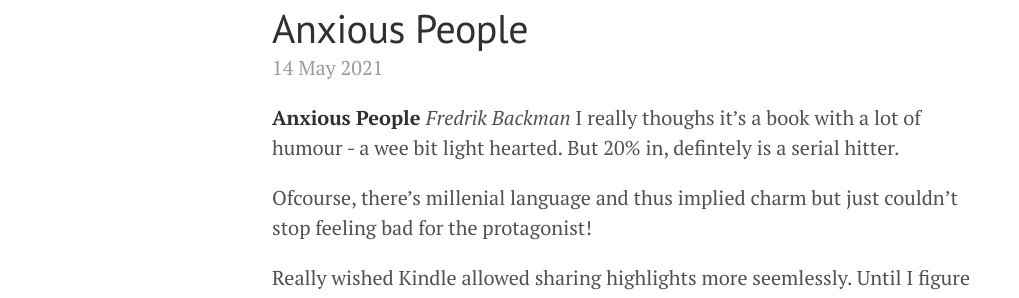
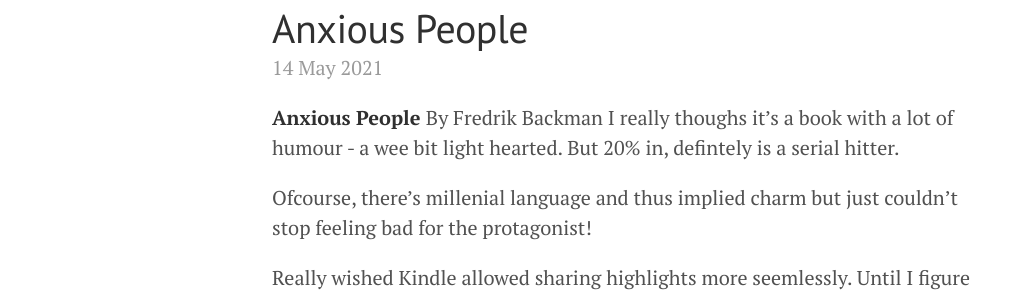
Before and after one commit to asaiatin/asaiatin.github.io, a Jekyll site: the page built from _posts/2021-05-14-Anxious People.md, in a window 1280 px wide. Shown: the part 129-427 px from the top of the page, without its empty margins (8-1027 px from the left). Built offline with Jekyll 4.4.1, drawn with Linux system fonts in a browser that asks for light colours.

```diff
--- a/_posts/2021-05-14-Anxious People.md
+++ b/_posts/2021-05-14-Anxious People.md
@@ -5,7 +5,7 @@ title: Anxious People
 
 
 <strong> Anxious People </strong>
-<em> Fredrik Backman </em>
+By Fredrik Backman
 I really thoughs it's a book with a lot of humour - a wee bit light hearted. But 20% in, defintely is a serial hitter.
 
 Ofcourse, there's  millenial language and thus implied charm but just couldn't stop feeling bad for the protagonist!
```
